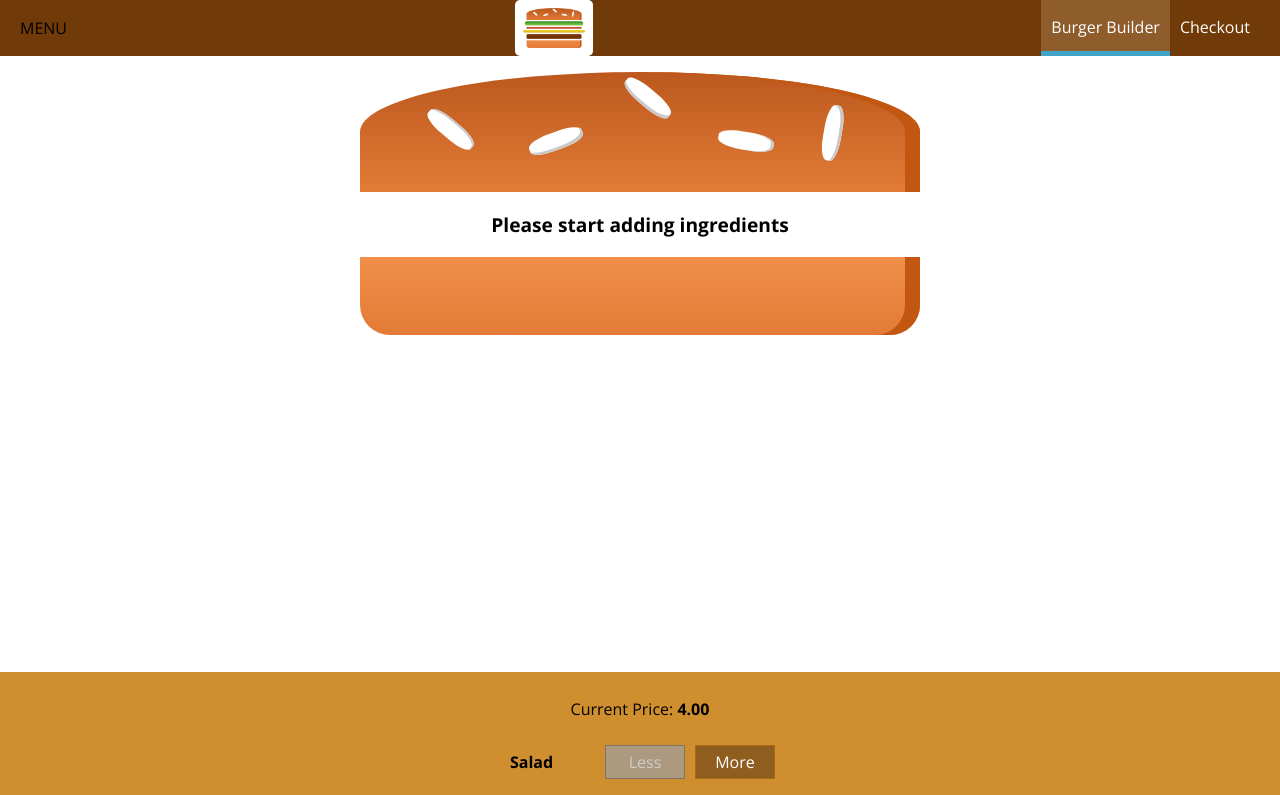
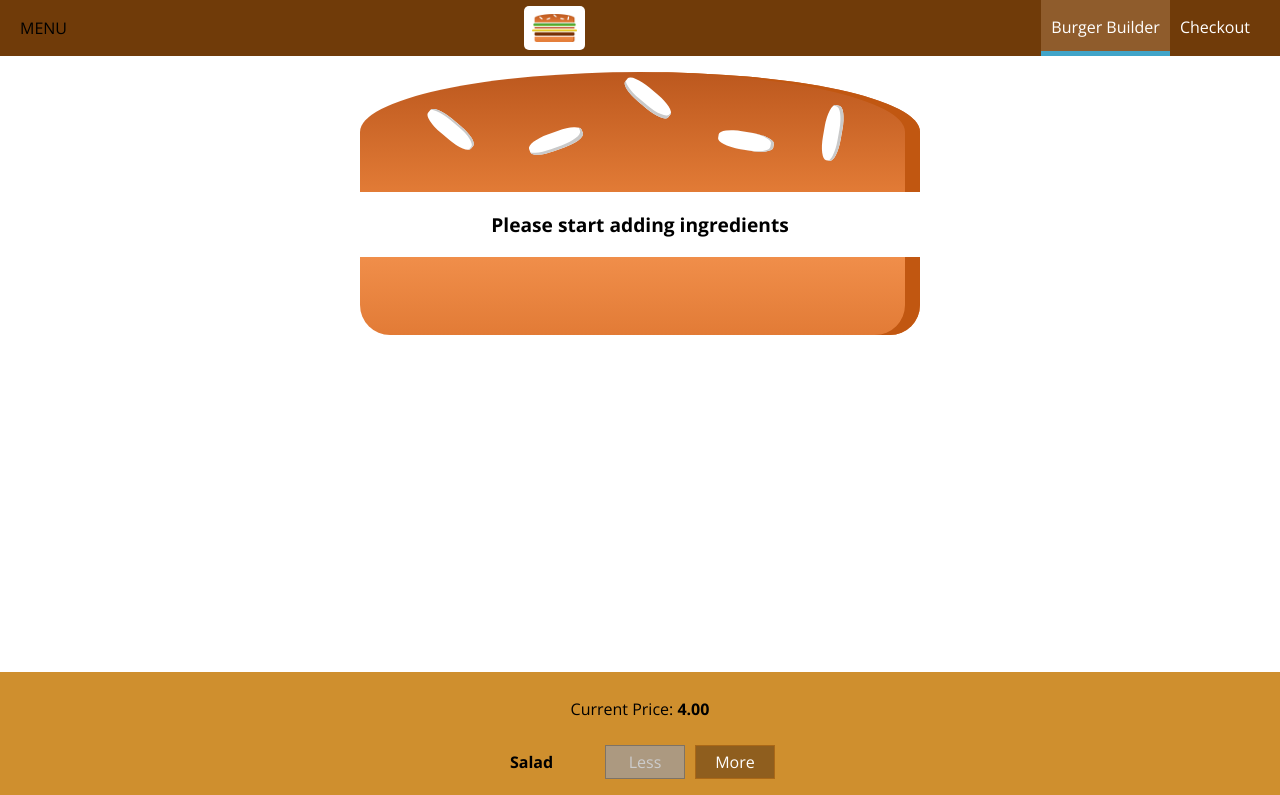
Before and after one commit to Dikizeko-Oliveira/Burger_Builder, a React (Create React App) app: page / in a window 1280 px wide. Shown: the top 795 px of the page. Built offline with nearby package versions, Linux system fonts and the light colour scheme.

Commit message:
altura  do logo modificada

```diff
--- a/src/components/Navigation/SideDrawer/SideDrawer.js
+++ b/src/components/Navigation/SideDrawer/SideDrawer.js
@@ -7,7 +7,9 @@
 const sideDrawer = props => {
   return (
     <div className={classes.SideDrawer}>
-      <Logo />
+      <div className={classes.Logo}>
+        <Logo />
+      </div>
       <nav>
         <NavigationItems />
       </nav>
--- a/src/components/Navigation/SideDrawer/SideDrawer.module.css
+++ b/src/components/Navigation/SideDrawer/SideDrawer.module.css
@@ -25,3 +25,7 @@
 .Close {
   transform: translateX(-100%);
 }
+
+.Logo {
+  height: 11%;
+}
--- a/src/components/Navigation/Toolbar/Toolbar.js
+++ b/src/components/Navigation/Toolbar/Toolbar.js
@@ -7,7 +7,9 @@
 const toolbar = () => (
   <header className={classes.Toolbar}>
     <div>MENU</div>
-    <Logo />
+    <div className={classes.Logo}>
+      <Logo />
+    </div>
     <nav>
       <NavigationItems />
     </nav>
--- a/src/components/Navigation/Toolbar/Toolbar.module.css
+++ b/src/components/Navigation/Toolbar/Toolbar.module.css
@@ -16,3 +16,7 @@
 .Toolbar nav {
   height: 100%;
 }
+
+.Logo {
+  height: 80%;
+}
```
